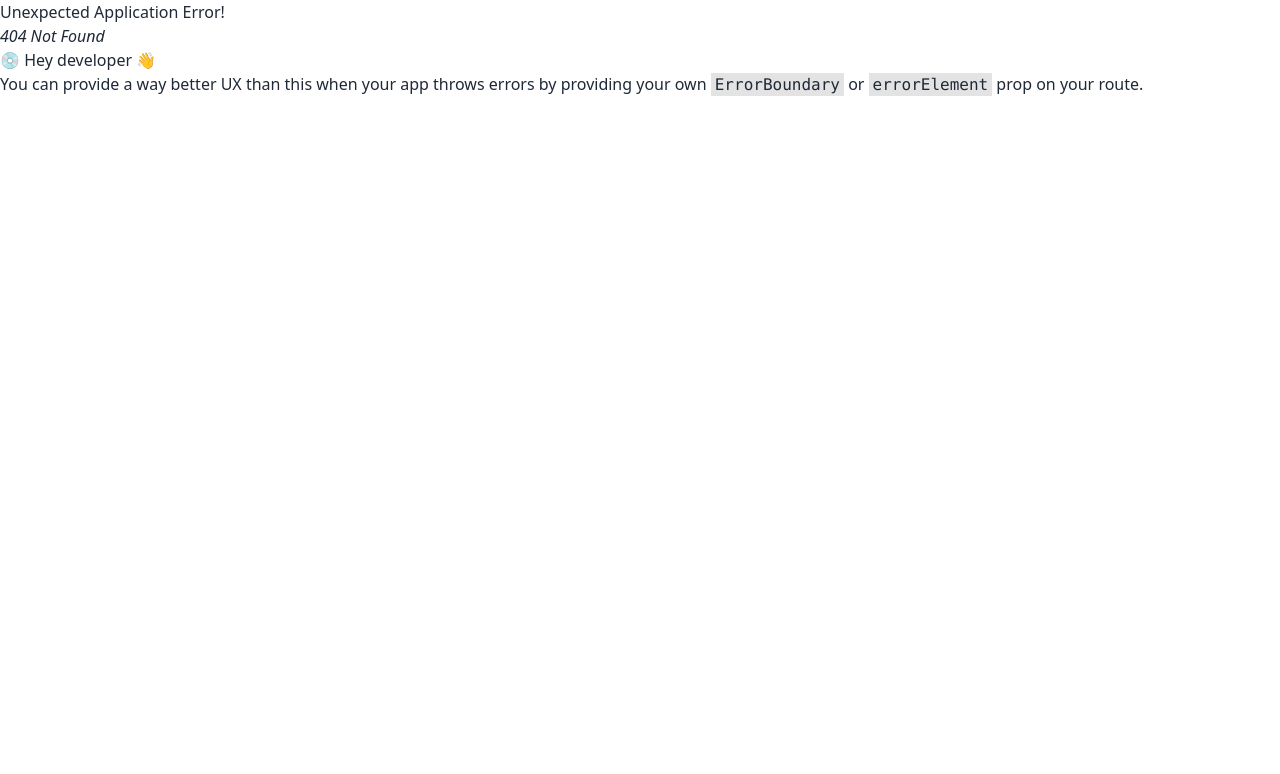
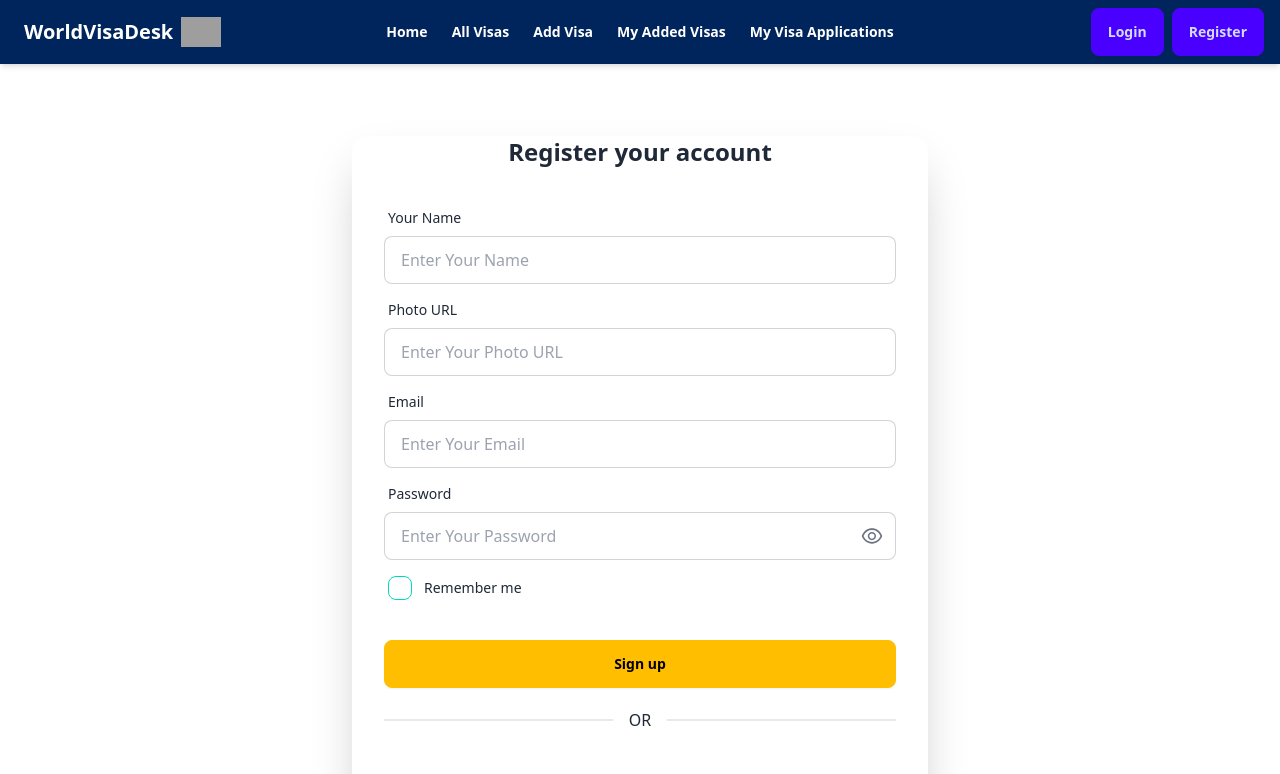
Before and after one commit to asifmahmud1047/Assignment-10, a React (Vite) app: page /signup in a window 1280 px wide. Before the commit this address had no page. Shown: the top 774 px of the page. Built offline with nearby package versions, Linux system fonts and the light colour scheme; no server answers; grey boxes are pictures that could not be loaded.

Commit message:
signup added

```diff
--- a/package.json
+++ b/package.json
@@ -17,6 +17,7 @@
     "react-dom": "^18.3.1",
     "react-icons": "^5.4.0",
     "react-router-dom": "^7.0.2",
+    "react-toastify": "^10.0.6",
     "sort-by": "^1.2.0"
   },
   "devDependencies": {
--- /dev/null
+++ b/src/Authprovider/Authprovider.jsx
@@ -0,0 +1,37 @@
+import {
+  createUserWithEmailAndPassword,
+  onAuthStateChanged,
+} from "firebase/auth";
+import { subscribe } from "firebase/data-connect";
+import React, { createContext, useEffect, useState } from "react";
+import { auth } from "../Firebaseinte/Firebaseinte.js";
+export const Authcontext = createContext();
+const Authprovider = ({ children }) => {
+  const [user, setUser] = useState(null);
+  const [loading, setLoading] = useState(true);
+
+  const signup = (email, password) => {
+    setLoading(true);
+    return createUserWithEmailAndPassword(auth, email, password);
+  };
+
+  useEffect(() => {
+    const subscribe = onAuthStateChanged(auth, (currentUser) => {
+      setUser(currentUser || null);
+      setLoading(false);
+    });
+
+    return () => {
+      subscribe();
+    };
+  }, []);
+
+  const onOuth = {
+    signup,
+    setUser,
+    user,
+  };
+  return <Authcontext.Provider value={onOuth}>{children}</Authcontext.Provider>;
+};
+
+export default Authprovider;
--- a/src/Components/Header/Header.jsx
+++ b/src/Components/Header/Header.jsx
@@ -111,7 +111,9 @@ const Header = () => {
         <Link to={"/login"} className="btn btn-primary">
           Login
         </Link>
-        <button className="btn btn-primary">Register</button>
+        <Link to={"/signup"} className="btn btn-primary">
+          Register
+        </Link>
       </div>
     </div>
   );
--- a/src/Page/Login/Login.jsx
+++ b/src/Page/Login/Login.jsx
@@ -1,6 +1,7 @@
 import React, { useState } from "react";
 import { AiOutlineEye, AiOutlineEyeInvisible } from "react-icons/ai";
 import { Link } from "react-router-dom";
+import Header from "../../Components/Header/Header";
 
 const Login = () => {
   const [showPassword, setShowPassword] = useState(false);
@@ -8,6 +9,8 @@ const Login = () => {
     setShowPassword(!showPassword);
   };
   return (
+    <div>
+      <Header></Header>
       <div className="min-h-screen flex justify-center items-center">
         <div className="card bg-base-100 w-full max-w-xl shrink-0 shadow-2xl">
           <h1 className="font-semibold text-2xl text-center">
@@ -77,7 +80,7 @@ const Login = () => {
             </div>
             <h1 className="font-semibold text-center">
               Don’t Have An Account?
-            <Link to={"/loginsignup/signup"} className="text-red-500">
+              <Link to={"/signup"} className="text-red-500">
                 {" "}
                 Register
               </Link>
@@ -85,6 +88,7 @@ const Login = () => {
           </form>
         </div>
       </div>
+    </div>
   );
 };
 
--- /dev/null
+++ b/src/Page/Signup/Signup.jsx
@@ -0,0 +1,163 @@
+import React, { useContext, useState } from "react";
+import { Link } from "react-router-dom";
+import { AiOutlineEye, AiOutlineEyeInvisible } from "react-icons/ai";
+import Header from "../../Components/Header/Header";
+import { toast } from "react-toastify";
+import "react-toastify/dist/ReactToastify.css";
+import { Authcontext } from "../../Authprovider/Authprovider";
+
+const Signup = () => {
+  const { signup, setUser } = useContext(Authcontext);
+  const [showPassword, setShowPassword] = useState(false);
+  const togglePasswordVisibility = () => {
+    setShowPassword(!showPassword);
+  };
+
+  const handlesignup = (event) => {
+    event.preventDefault();
+    const name = event.target.name.value;
+    const photo = event.target.photo.value;
+    const email = event.target.email.value;
+    const password = event.target.password.value;
+    const tram = event.target.tram.checked;
+
+    if (password.length < 6) {
+      return toast.error("Password must be at least 6 characters long");
+    }
+
+    const passwordPattern =
+      /^(?=.*[a-z])(?=.*[A-Z])(?=.*\d)(?=.*[@$!%*?&])[A-Za-z\d@$!%*?&]{6,}$/;
+    if (!passwordPattern.test(password)) {
+      return toast.warn("Password is not strong enough.");
+    }
+    if (!tram) {
+      return toast.error("plase accept our condition");
+    }
+
+    signup(email, password)
+      .then((userCredential) => {
+        const user = userCredential.user;
+        setUser(user);
+        toast.success("Registration successful!");
+      })
+      .catch((error) => {
+        const errorCode = error.code;
+        const errorMessage = error.message;
+
+        toast.error(errorMessage);
+      });
+  };
+  return (
+    <div>
+      <Header></Header>
+      <div className="min-h-screen flex justify-center items-center my-14">
+        <div className="card bg-base-100 w-full max-w-xl shrink-0 shadow-2xl">
+          <h1 className="font-semibold text-2xl text-center">
+            Register your account
+          </h1>
+          <form onSubmit={handlesignup} className="card-body">
+            <div className="form-control">
+              <label className="label">
+                <span className="label-text">Your Name</span>
+              </label>
+              <input
+                type="text"
+                name="name"
+                placeholder="Enter Your Name"
+                className="input input-bordered"
+                required
+              />
+            </div>
+
+            <div className="form-control">
+              <label className="label">
+                <span className="label-text">Photo URL</span>
+              </label>
+              <input
+                type="text"
+                name="photo"
+                placeholder="Enter Your Photo URL"
+                className="input input-bordered"
+              />
+            </div>
+
+            <div className="form-control">
+              <label className="label">
+                <span className="label-text">Email</span>
+              </label>
+              <input
+                type="email"
+                name="email"
+                placeholder="Enter Your Email"
+                className="input input-bordered"
+                required
+              />
+            </div>
+
+            <div className="form-control">
+              <label className="label">
+                <span className="label-text">Password</span>
+              </label>
+              <div className="relative">
+                <input
+                  type={showPassword ? "text" : "password"}
+                  name="password"
+                  placeholder="Enter Your Password"
+                  className="input input-bordered w-full"
+                  required
+                />
+                <span
+                  className="absolute right-3 top-3 text-gray-500 cursor-pointer"
+                  onClick={togglePasswordVisibility}
+                >
+                  {showPassword ? (
+                    <AiOutlineEyeInvisible className="w-6 h-6" />
+                  ) : (
+                    <AiOutlineEye className="w-6 h-6" />
+                  )}
+                </span>
+              </div>
+            </div>
+
+            <div className="form-control">
+              <label className="cursor-pointer label justify-start gap-3">
+                <input
+                  type="checkbox"
+                  name="tram"
+                  className="checkbox checkbox-accent"
+                />
+                <span className="label-text">Remember me</span>
+              </label>
+            </div>
+
+            <div className="form-control mt-6">
+              <button className="btn btn-warning">Sign up</button>
+            </div>
+            <div className="divider">OR</div>
+            <div className="form-control mt-6 mb-4">
+              <button className="btn btn-neutral">
+                {" "}
+                <img
+                  className="h-8"
+                  src="https://img.icons8.com/?size=48&id=V5cGWnc9R4xj&format=png"
+                  alt=""
+                />
+                Sign up With Google
+              </button>
+            </div>
+            <div>
+              <h1 className="font-semibold">
+                Already Have An Account?{" "}
+                <Link to={"/login"} className="text-red-500">
+                  Login
+                </Link>
+              </h1>
+            </div>
+          </form>
+        </div>
+      </div>
+    </div>
+  );
+};
+
+export default Signup;
--- a/src/main.jsx
+++ b/src/main.jsx
@@ -3,13 +3,15 @@ import { createRoot } from "react-dom/client";
 import "./index.css";
 import App from "./App.jsx";
 import { createBrowserRouter, RouterProvider } from "react-router-dom";
-
 import Home from "./Components/Home/Home.jsx";
 import Allvisa from "./Page/Allvisas/Allvisa.jsx";
 import Addvisa from "./Page/Addvisa/Addvisa.jsx";
 import Addedvisa from "./Page/Addedvisa/Addedvisa.jsx";
 import Application from "./Page/Application/Application.jsx";
 import Login from "./Page/Login/Login.jsx";
+import Signup from "./Page/Signup/Signup.jsx";
+import Authprovider from "./Authprovider/Authprovider.jsx";
+import { ToastContainer } from "react-toastify";
 
 const router = createBrowserRouter([
   {
@@ -38,9 +40,16 @@ const router = createBrowserRouter([
     path: "/login",
     element: <Login></Login>,
   },
+  {
+    path: "/signup",
+    element: <Signup></Signup>,
+  },
 ]);
 createRoot(document.getElementById("root")).render(
   <StrictMode>
-    <RouterProvider router={router} />
+    <ToastContainer />
+    <Authprovider>
+      <RouterProvider router={router} />
+    </Authprovider>
   </StrictMode>
 );
```
Also changed, not shown: 1 other file (tests, documents, lock files or other folders). Lines whose indentation alone changed are shown as unchanged.
